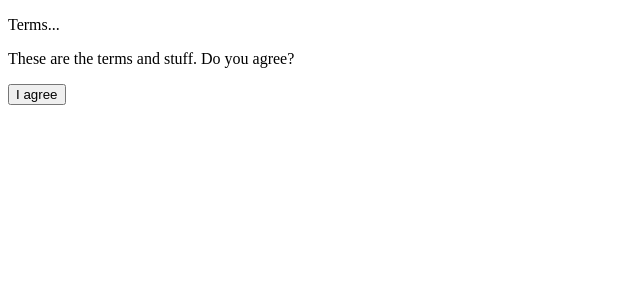
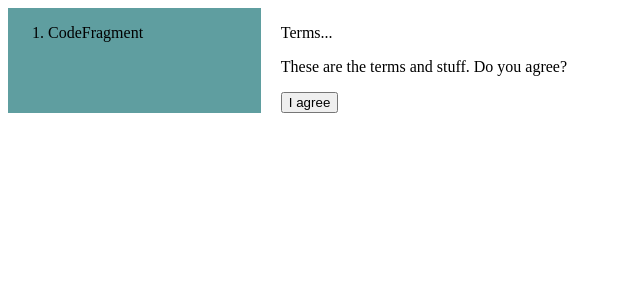
Before and after one commit to KVexcavator/other_hooks_simples, a React (Create React App) app: page / in a window 1280 px wide. Shown: the top 300 px of the page, without its empty margins (0-640 px from the left). Built offline with nearby package versions, Linux system fonts and the light colour scheme.

Commit message:
add glob menu

```diff
--- /dev/null
+++ b/src/index.css
@@ -0,0 +1,11 @@
+.glob-container {
+  display: grid;
+  grid-template-columns: 1fr 4fr;
+  grid-template-rows: 1fr;
+}
+.glob-first {
+  background: cadetblue;
+}
+.glob-second {
+  padding-left: 20px;
+}
--- a/src/index.js
+++ b/src/index.js
@@ -1,5 +1,6 @@
 import React from 'react';
 import ReactDOM from 'react-dom';
+import './index.css'
 // import Checkbox from './intro-use-effect/Checkbox';
 // import Phrase from "./intro-use-effect/Phrase";
 // import Checkbox from './intro-use-reducer/Checkbox';
@@ -14,6 +15,23 @@ import ReactDOM from 'react-dom';
 // import Suspense from './suspense/error-boundary/Suspense';
 import CodeFragment from './suspense/code-fragments/CodeFragment';
 
+const ItemsArr = ['CodeFragment']
+
+function Glob(){
+  return (
+    <div className='glob-container'>
+      <div className='glob-first'>
+        <ol>
+          {ItemsArr.map(item => (
+            <li key={Math.random()}>{item}</li>
+          ))}
+        </ol>
+      </div>
+      <div className='glob-second'><CodeFragment /></div>
+    </div>
+  )
+}
+
 ReactDOM.render(
   // <Checkbox />
   // <Phrase />
@@ -27,6 +45,6 @@ ReactDOM.render(
   // <FetchGitHub />
   // <GraphQL />
   // <Suspense />
-  <CodeFragment />,
+  <Glob />,
   document.getElementById('root')
 );
```
